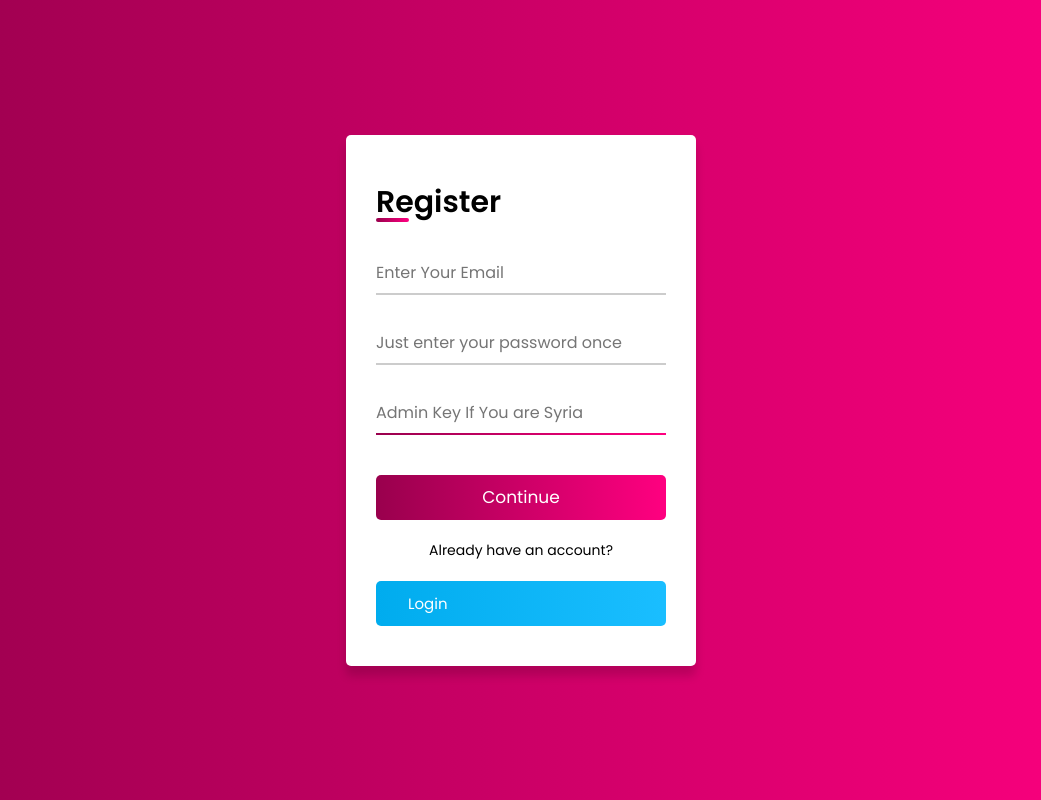
After one commit to osharif123/Tailwind-Soccer, a Flask app: page /register in a window 1280 px wide. The commit adds this page. Shown: the whole page, without its empty margins (119-1160 px from the left). Run offline with Flask 3, Linux system fonts and the light colour scheme; parts of the project's set-up code (start-up, migrations or seed data) failed here and were passed over; some libraries are stand-ins or nearby versions.

Commit message:
feat: update

```diff
--- a/app.py
+++ b/app.py
@@ -1,96 +1,126 @@
-from flask import Flask, render_template, request, jsonify, redirect, url_for, flash
-from flask_login import LoginManager, UserMixin, login_user, login_required, current_user
-from flaskext.mysql import MySQL
-from wtforms import Form, StringField, PasswordField, validators
+import logging
+import traceback
+from flask import Flask, render_template, request, redirect, url_for, flash
+from flask_mysqldb import MySQL, cursors
+from flask_wtf import FlaskForm
+from wtforms import StringField, PasswordField
+from wtforms.validators import DataRequired, Email
+from flask_login import UserMixin, LoginManager, login_user, login_required, logout_user
+from werkzeug.security import generate_password_hash, check_password_hash
+from MySQLdb import OperationalError
 
 app = Flask(__name__)
-app.secret_key = 'your_secret_key'  # Change this!
-
-# Flask-Login setup
+app.config['SECRET_KEY'] = 'your_secret_key_here'
 login_manager = LoginManager()
 login_manager.init_app(app)
-login_manager.login_view = "login"
+login_manager.login_view = 'login'
 
 # MySQL setup
-mysql = MySQL()
-app.config['MYSQL_DATABASE_USER'] = 'u390839445_Omar'
-app.config['MYSQL_DATABASE_PASSWORD'] = 'Bismillah123!'
-app.config['MYSQL_DATABASE_DB'] = 'u390839445_Sharif_users'
-app.config['MYSQL_DATABASE_HOST'] = 'srv959.hstgr.io'
-mysql.init_app(app)
+app.config['MYSQL_HOST'] = 'srv959.hstgr.io'
+app.config['MYSQL_USER'] = 'u390839445_Omar'
+app.config['MYSQL_PASSWORD'] = 'Bismillah123!'
+app.config['MYSQL_DB'] = 'u390839445_Sharif_users'
+mysql = MySQL(app)
+
+@app.route('/')
+@login_required
+def index():
+    return render_template('index.html')
 
 class User(UserMixin):
-    def __init__(self, id):
+    def __init__(self, id, email, password, is_admin):
         self.id = id
+        self.email = email
+        self.password = password
+        self.is_admin = is_admin
+
+class LoginForm(FlaskForm):
+    email = StringField('Email', validators=[DataRequired(), Email()])
+    password = PasswordField('Password', validators=[DataRequired()])
+
+class RegisterForm(FlaskForm):
+    email = StringField('Email', validators=[DataRequired(), Email()])
+    password = PasswordField('Password', validators=[DataRequired()])
+    admin_key = StringField('Admin Key')
+
+@app.route('/login', methods=['GET', 'POST'])
+def login():
+    form = LoginForm()
+    if form.validate_on_submit():
+        app.logger.info('Form submitted')
+        try:
+            email = form.email.data
+            password = form.password.data
+            cur = mysql.connection.cursor(MySQLdb.cursors.DictCursor)  # Use a dictionary cursor
+            cur.execute("SELECT * FROM users WHERE email = %s", [email])
+            user = cur.fetchone()
+            if user and check_password_hash(user['password'], password):
+                user_object = User(user['id'], user['email'], user['password'], user['is_admin'])
+                login_user(user_object)
+                return redirect(url_for('index'))
+            else:
+                flash('Login Unsuccessful. Please check your email and password', 'danger')
+        except Exception as e:
+            logging.error(traceback.format_exc())
+            flash('An error occurred while logging in. Please try again later.', 'danger')
+    return render_template('login.html', title='Login', form=form)
+
+
+@app.route('/register', methods=['GET', 'POST'])
+def register():
+    form = RegisterForm()
+    if form.validate_on_submit():
+        try:
+            email = form.email.data
+            password = form.password.data
+            admin_key = form.admin_key.data
+            cur = mysql.connection.cursor(MySQLdb.cursors.DictCursor)  # Use a dictionary cursor
+            cur.execute("SELECT * FROM users WHERE email = %s", [email])
+            user = cur.fetchone()
+            if user:
+                flash('Email address already exists. Choose a different one.', 'danger')
+                return redirect(url_for('register'))
+
+            hashed_password = generate_password_hash(password, method='sha256')
+            is_admin = admin_key == 'correct_admin_key'
+            cur.execute("INSERT INTO users (email, password, is_admin) VALUES (%s, %s, %s)", (email, hashed_password, is_admin))
+            mysql.connection.commit()
+            flash('You have successfully registered!', 'success')
+            return redirect(url_for('login'))
+        except Exception as e:
+            logging.error(traceback.format_exc())
+            flash('An error occurred while registering. Please try again later.', 'danger')
+    return render_template('register.html', title='Register', form=form)
+
 
 @login_manager.user_loader
 def load_user(user_id):
-    conn = None
-    cursor = None
-    try:
-        conn = mysql.connect()
-        cursor = conn.cursor()
-        cursor.execute('SELECT * FROM users WHERE id = %s', (user_id,))
-        data = cursor.fetchone()
-        if data is None:
-            return None
-        return User(data[0])  # assuming id is at index 0
-    except Exception as e:
-        print(e)
-    finally:
-        if cursor:
-            cursor.close()
-        if conn:
-            conn.close()
-
-class LoginForm(Form):
-    email = StringField('Email', [validators.Length(min=6, max=50), validators.Email()])
-    password = PasswordField('Password', [validators.InputRequired()])
-
-@app.route('/')
-def home():
-    return render_template('index.html')
-
-@app.route('/login', methods=['GET', 'POST'])
-def login():
-    form = LoginForm(request.form)
-    if request.method == 'POST' and form.validate():
-        email = form.email.data
-        password = form.password.data
-
-        conn = None
-        cursor = None
-        try:
-            conn = mysql.connect()
-            cursor = conn.cursor()
-            cursor.execute('SELECT * FROM users WHERE email = %s', (email,))
-            data = cursor.fetchone()
-
-            if data is None:
-                flash('User does not exist', 'danger')
-                return render_template('login.html', form=form)
-            else:
-                stored_password = data[1]  # assuming password is at index 1
-                if password == stored_password:
-                    user = User(data[0])  # assuming id is at index 0
-                    login_user(user)
-                    return redirect(url_for('home'))
-                else:
-                    flash('Invalid password', 'danger')
-                    return render_template('index.html', form=form)
-
-        except Exception as e:
-            print(e)
-            flash('An error occurred during login. Please try again.', 'danger')
-        finally:
-            if cursor:
-                cursor.close()
-            if conn:
-                conn.close()
-
-    return render_template('index.html', form=form)
+    cur = mysql.connection.cursor(MySQLdb.cursors.DictCursor)  # Use a dictionary cursor
+    cur.execute("SELECT * FROM users WHERE id = %s", [user_id])
+    user_db = cur.fetchone()
+    if user_db:
+        user = User(user_db['id'], user_db['email'], user_db['password'], user_db['is_admin'])
+        return user
+    return None
 
 
+@app.errorhandler(500)
+def handle_internal_error(error):
+    logging.error(f"Server Error: {error}\n{traceback.format_exc()}")
+    flash('An internal error occurred. Please try again later.', 'danger')
+    return render_template('500.html'), 500
 
-if __name__ == "__main__":
-    app.run(debug=True, host='0.0.0.0')
+@app.errorhandler(404)
+def handle_not_found_error(error):
+    logging.error(f"Page Not Found: {error}\n{traceback.format_exc()}")
+    flash('The page you requested could not be found.', 'danger')
+    return render_template('404.html'), 404
+
+@app.errorhandler(OperationalError)
+def handle_db_error(err):
+    logging.error(f"Database Error: {err}\n{traceback.format_exc()}")
+    flash('A database error occurred. Please try again later.', 'danger')
+    return redirect(url_for('login'))
+
+if __name__ == '__main__':
+    app.run(debug=True)
--- /dev/null
+++ b/static/css/main.css
@@ -0,0 +1,135 @@
+@import url('https://fonts.googleapis.com/css2?family=Poppins:wght@200;300;400;500;600;700&display=swap');
+*{
+  margin: 0;
+  padding: 0;
+  box-sizing: border-box;
+  font-family: 'Poppins',sans-serif;
+}
+html, body{
+  display: grid;
+  height: 100vh;
+  width: 100%;
+  place-items: center;
+  background: linear-gradient(to right, #99004d 0%, #ff0080 100%);
+}
+::selection{
+  background: #ff80bf;
+
+}
+.container{
+  background: #fff;
+  max-width: 350px;
+  width: 100%;
+  padding: 25px 30px;
+  border-radius: 5px;
+  box-shadow: 0 10px 10px rgba(0, 0, 0, 0.15);
+}
+.container form .title{
+  font-size: 30px;
+  font-weight: 600;
+  margin: 20px 0 10px 0;
+  position: relative;
+}
+.container form .title:before{
+  content: '';
+  position: absolute;
+  height: 4px;
+  width: 33px;
+  left: 0px;
+  bottom: 3px;
+  border-radius: 5px;
+  background: linear-gradient(to right, #99004d 0%, #ff0080 100%);
+}
+.container form .input-box{
+  width: 100%;
+  height: 45px;
+  margin-top: 25px;
+  position: relative;
+}
+.container form .input-box input{
+  width: 100%;
+  height: 100%;
+  outline: none;
+  font-size: 16px;
+  border: none;
+}
+.container form .underline::before{
+  content: '';
+  position: absolute;
+  height: 2px;
+  width: 100%;
+  background: #ccc;
+  left: 0;
+  bottom: 0;
+}
+.container form .underline::after{
+  content: '';
+  position: absolute;
+  height: 2px;
+  width: 100%;
+  background: linear-gradient(to right, #99004d 0%, #ff0080 100%);
+  left: 0;
+  bottom: 0;
+  transform: scaleX(0);
+  transform-origin: left;
+  transition: all 0.3s ease;
+}
+.container form .input-box input:focus ~ .underline::after,
+.container form .input-box input:valid ~ .underline::after{
+  transform: scaleX(1);
+  transform-origin: left;
+}
+.container form .button{
+  margin: 40px 0 20px 0;
+}
+.container .input-box input[type="submit"]{
+  background: linear-gradient(to right, #99004d 0%, #ff0080 100%);
+  font-size: 17px;
+  color: #fff;
+  border-radius: 5px;
+  cursor: pointer;
+  transition: all 0.3s ease;
+}
+.container .input-box input[type="submit"]:hover{
+  letter-spacing: 1px;
+  background: linear-gradient(to left, #99004d 0%, #ff0080 100%);
+}
+.container .option{
+  font-size: 14px;
+  text-align: center;
+}
+.container .facebook a,
+.container .twitter a{
+  display: block;
+  height: 45px;
+  width: 100%;
+  font-size: 15px;
+  text-decoration: none;
+  padding-left: 20px;
+  line-height: 45px;
+  color: #fff;
+  border-radius: 5px;
+  transition: all 0.3s ease;
+}
+
+.container .facebook i,
+.container .twitter i{
+  padding-right: 12px;
+  font-size: 20px;
+}
+.container .twitter a{
+  background: linear-gradient(to right,  #00acee 0%, #1abeff 100%);
+  margin: 20px 0 15px 0;
+}
+.container .twitter a:hover{
+  background: linear-gradient(to left,  #00acee 0%, #1abeff 100%);
+  margin: 20px 0 15px 0;
+}
+.container .facebook a{
+  background: linear-gradient( to right,  #3b5998 0%, #476bb8 100%);
+  margin: 20px 0 50px 0;
+}
+.container .facebook a:hover{
+  background: linear-gradient( to left,  #3b5998 0%, #476bb8 100%);
+  margin: 20px 0 50px 0;
+}
--- /dev/null
+++ b/templates/Register.html
@@ -0,0 +1,46 @@
+<!DOCTYPE html>
+<html lang="en" dir="ltr">
+  <head>
+    <meta charset="UTF-8">
+    <title> Responsive Registration Form </title>
+    <link rel="stylesheet" href="{{ url_for('static', filename='css/main.css') }}">
+    <link rel="stylesheet" href="https://cdnjs.cloudflare.com/ajax/libs/font-awesome/5.15.2/css/all.min.css"/>
+    <meta name="viewport" content="width=device-width, initial-scale=1.0">
+  </head>
+  <body>
+    <div class="container">
+      <form action="{{ url_for('register') }}" method="POST">
+        {{ form.hidden_tag() }}
+        <div class="title">Register</div>
+        <div class="input-box underline">
+          {{ form.email(placeholder="Enter Your Email") }}
+          <div class="underline"></div>
+        </div>
+        <div class="input-box">
+          {{ form.password(placeholder="Just enter your password once") }}
+          <div class="underline"></div>
+        </div>
+        <div class="input-box">
+          {{ form.admin_key(placeholder="Admin Key If You are Syria") }}
+          <div class="underline"></div>
+        </div>
+        <div class="input-box button">
+          <input type="submit" value="Continue">
+        </div>
+      </form>
+      <div class="option">Already have an account?</div>
+      <div class="twitter">
+        <a href="{{ url_for('login') }}"><i class="fab fa"></i>Login</a>
+      </div>
+    </div>
+    {% with messages = get_flashed_messages(with_categories=true) %}
+      {% if messages %}
+        {% for category, message in messages %}
+          <div class="alert alert-{{ category }}">
+            {{ message }}
+          </div>
+        {% endfor %}
+      {% endif %}
+    {% endwith %}
+  </body>
+</html>
```
Also changed, not shown: create_table.py (added, +27 -0 lines), templates/index.html (+30 -8 lines), templates/login.html (added, +42 -0 lines).
